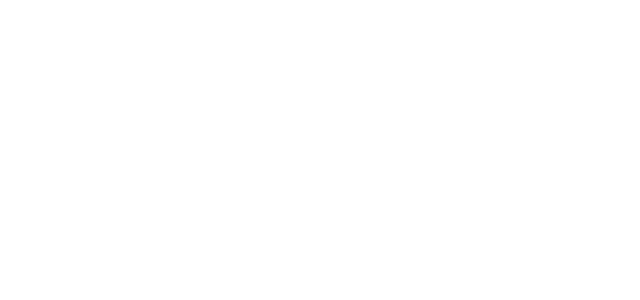
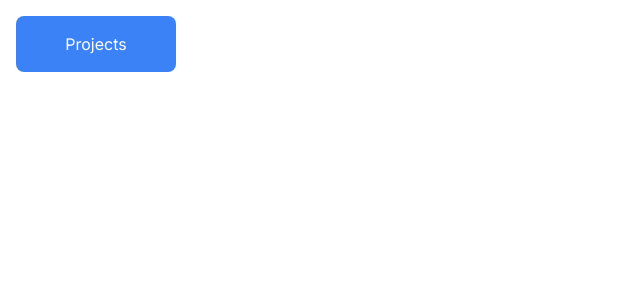
Before and after one commit to solomonrazak/landing-page, a Next.js app: page / in a window 1280 px wide. Shown: the top 300 px of the page, without its empty margins (0-640 px from the left). Built offline with nearby package versions, Linux system fonts and the light colour scheme; a web font is replaced by a local one.

Commit message:
route button for project

```diff
--- a/src/app/page.jsx
+++ b/src/app/page.jsx
@@ -1,3 +1,12 @@
+import Link from "next/link";
 export default function Home() {
-  return <main className=""></main>;
+  return (
+    <main className="">
+      <Link href="/pages/projects">
+        <p className="m-4 p-4 rounded-lg bg-blue-500 w-40 text-center text-white">
+          Projects
+        </p>
+      </Link>
+    </main>
+  );
 }
```
